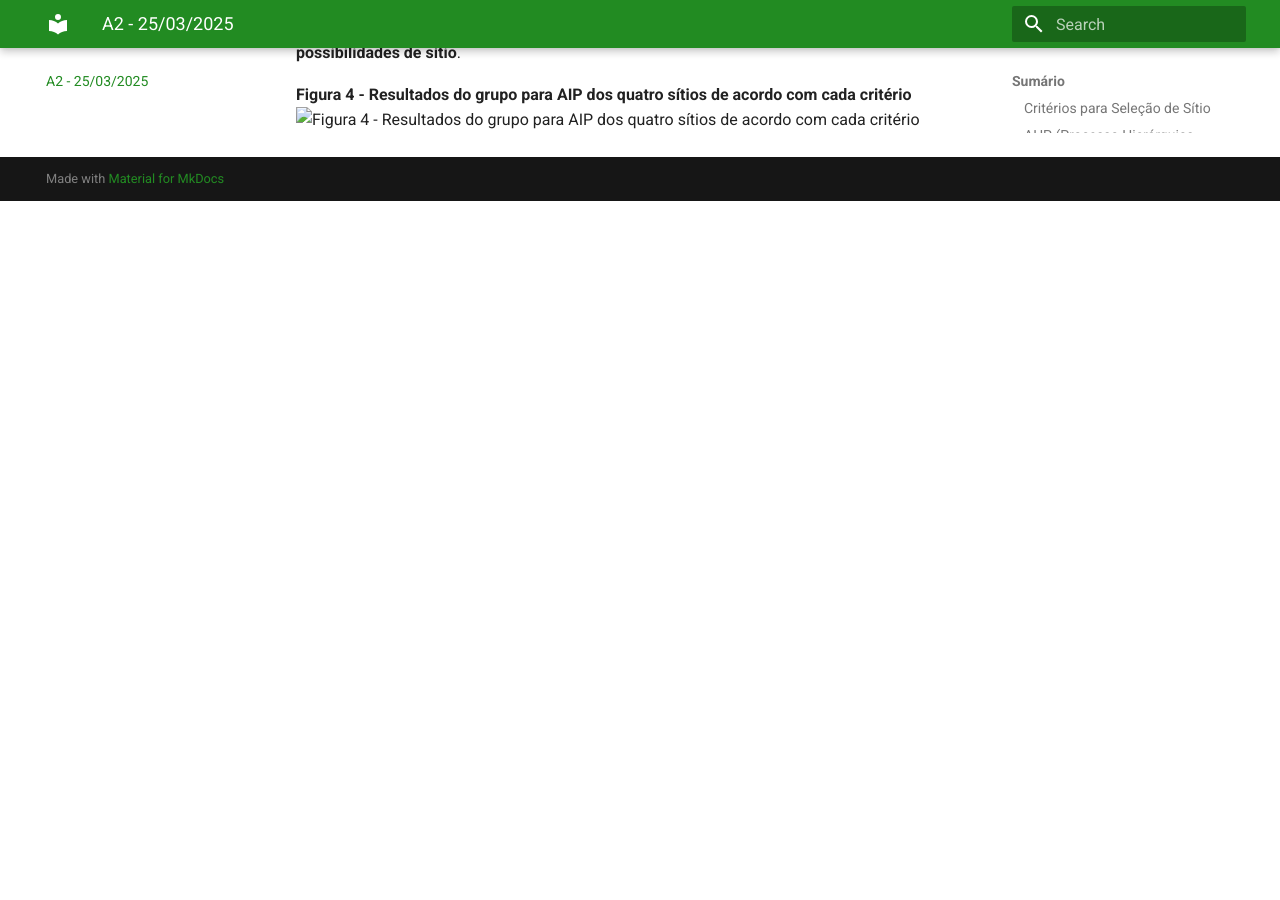
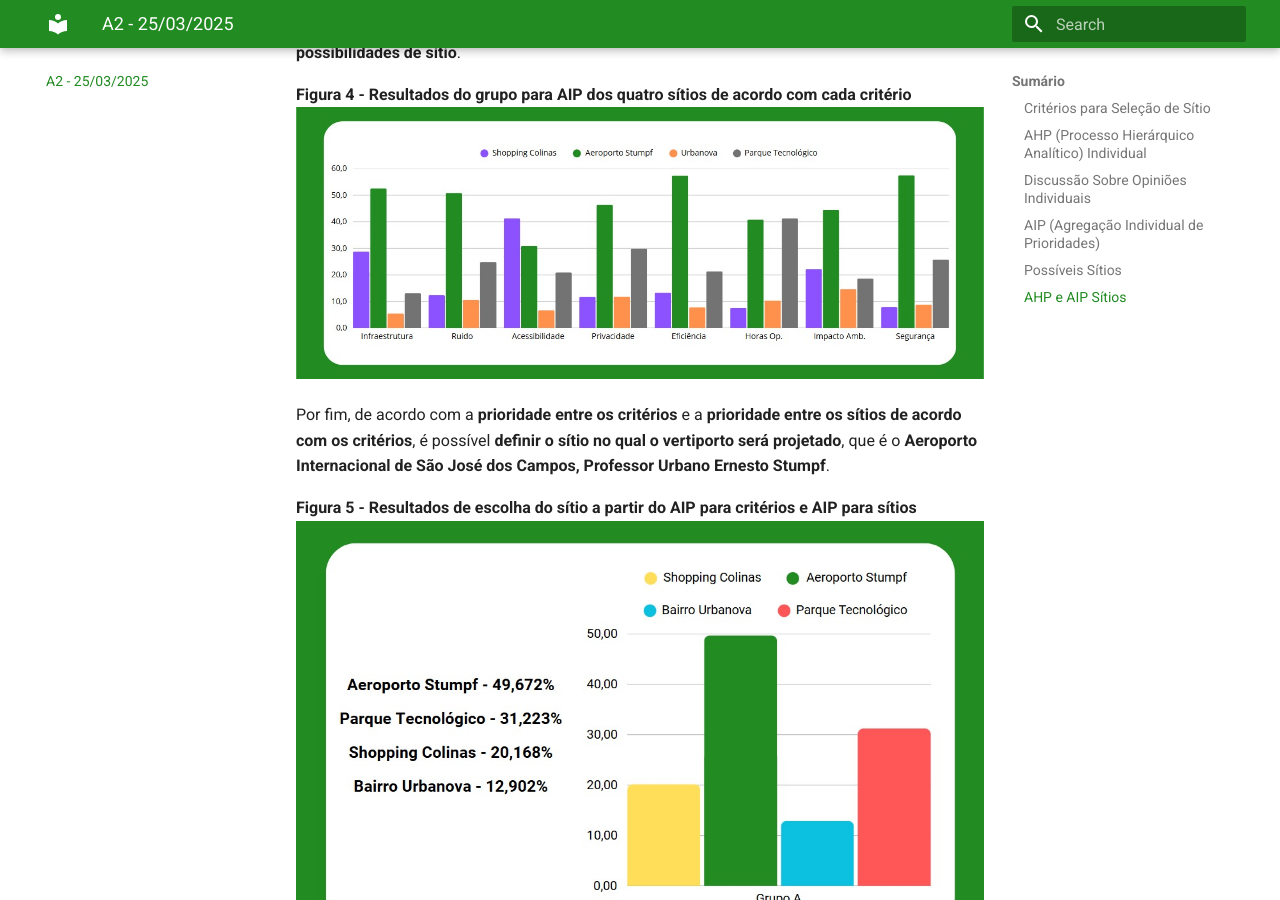
Before and after one commit to Lirucas/ProjetoTesteMkDocs, an MkDocs documentation site: the page built from docs/atv2.md, in a window 1280 px wide and 900 px high, scrolled down 3140 px. Built offline with MkDocs 1.6.1 and Material for MkDocs 9.7.7, drawn with Linux system fonts in a browser that asks for light colours; before the commit the page ends 3341 px from its top, so only the background shows below that.

Commit message:
Atualizando arquivos e alterações no ProjetoTesteMkDocs

```diff
--- a/docs/atv2.md
+++ b/docs/atv2.md
@@ -62,3 +62,8 @@ Com o **AHP dentre os sítios para cada critério**, é possível definir um **A
 
 **Figura 4 - Resultados do grupo para AIP dos quatro sítios de acordo com cada critério**
 ![Figura 4 - Resultados do grupo para AIP dos quatro sítios de acordo com cada critério](assets/aip2.jpg)
+
+Por fim, de acordo com a **prioridade entre os critérios** e a **prioridade entre os sítios de acordo com os critérios**, é possível **definir o sítio no qual o vertiporto será projetado**, que é o **Aeroporto Internacional de São José dos Campos, Professor Urbano Ernesto Stumpf**.
+
+**Figura 5 - Resultados de escolha do sítio a partir do AIP para critérios e AIP para sítios**
+![Figura 5 - Resultados de escolha do sítio a partir do AIP para critérios e AIP para sítios](assets/a2final.jpg)
```
Also changed, not shown: docs/assets/a2final.jpg (added), docs/assets/aip2.jpg (added).
